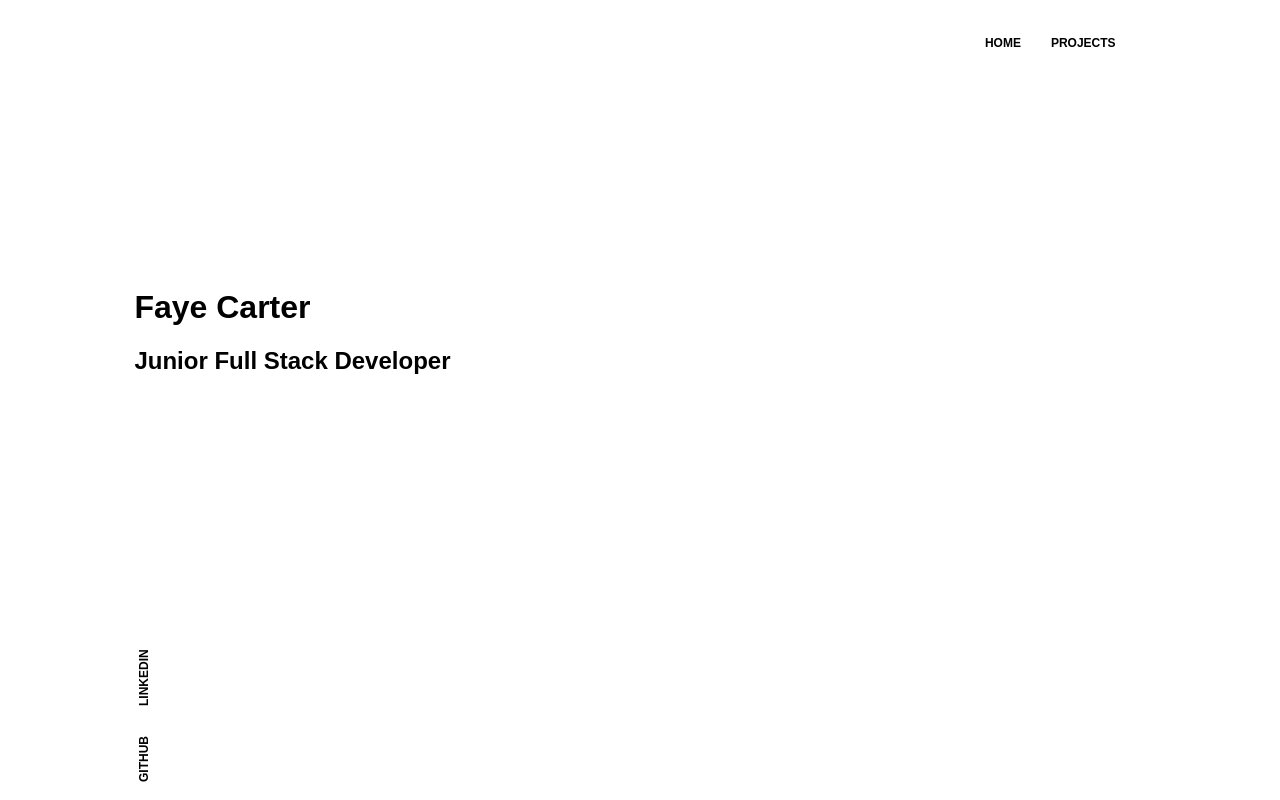
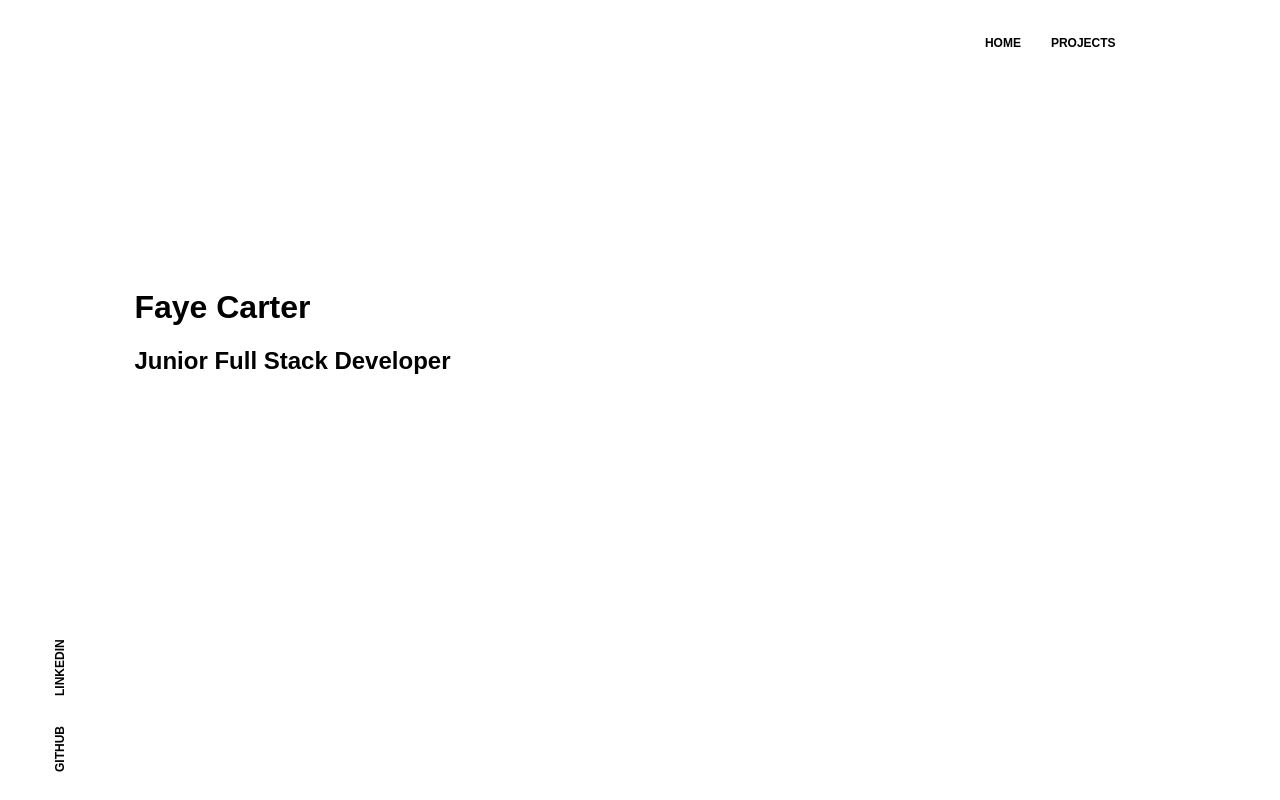
Before and after one commit to FayeCarter/portfolio, a React (Create React App) app: page / in a window 1280 px wide. Built offline with nearby package versions, Linux system fonts and the light colour scheme.

Commit message:
align links

```diff
--- a/src/components/Home.js
+++ b/src/components/Home.js
@@ -5,13 +5,15 @@ import './Home.css';
 
 function Home() {
   return (
+    <div>
+      <Links />
         <div className="Window">
         <div className="Home">
           <Navigation />
-        <Links />
           <div className="home-details">
             <h1 className="name" >Faye Carter</h1>
             <h2>Junior Full Stack Developer</h2>
+          </div>
         </div>
       </div>
     </div>
--- a/src/components/Links.css
+++ b/src/components/Links.css
@@ -2,11 +2,15 @@
   float: left;
   bottom: 0;
   position: absolute;
+  width: 20%;
+  display: flex;
 }
 
 .links-list {
   transform: rotate(-90deg);
   transform-origin: left top 0;
+  margin: auto;
+  padding-left: 10px;
 }
 .media-link {
   display: inline;
```
Lines whose indentation alone changed are shown as unchanged.
